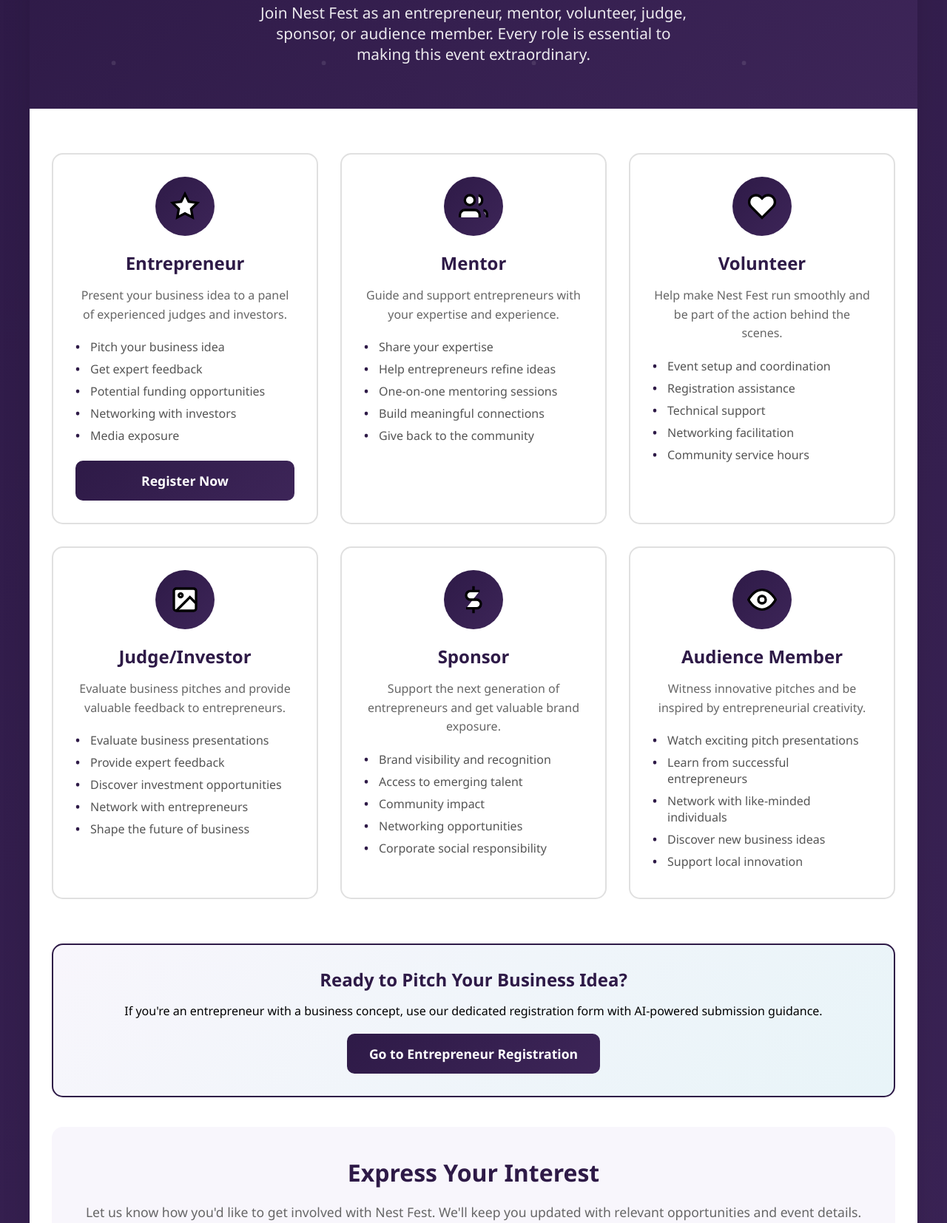
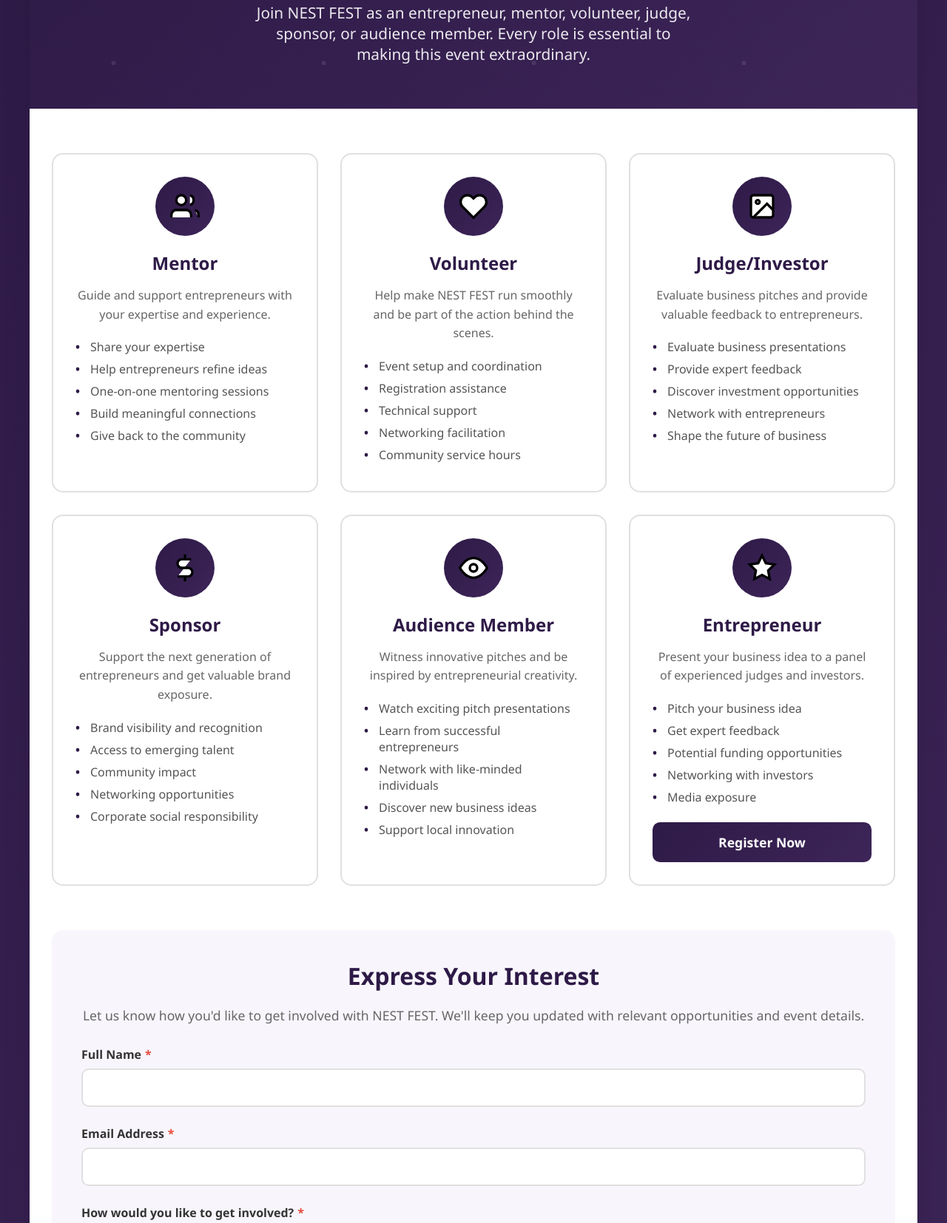
Before and after one commit to onebrownguy/onebrownguy-acc-shark-tank-registration, a website: page participate.html in a window 1280 px wide. Shown: the part 157-1811 px from the top of the page at 74% size. Drawn offline with nearby package versions, Linux system fonts and the light colour scheme.

Commit message:
feat: Update NEST FEST participation hub v1.1
- Move entrepreneur card to last position in grid
- Remove 'Ready to Pitch' highlight section
- Replace 'Entrepreneur' dropdown with 'Media/Influencer' option
- Standardize branding from 'Nest Fest' to 'NEST FEST'
- Maintain all existing functionality and validation

Version: 1.1

```diff
--- a/participate.html
+++ b/participate.html
@@ -1,19 +1,20 @@
 <!DOCTYPE html>
 <html lang="en">
 <!-- ****************************************
-Nest Fest Participation Hub
-Central hub for all types of Nest Fest involvement opportunities
+NEST FEST Participation Hub
+Central hub for all types of NEST FEST involvement opportunities
 
-@author Nest Fest Development Team
-@version 1.0
+@author NEST FEST Development Team
+@version 1.1
 @date July 2025
-@note Matches existing Nest Fest branding and integrates with Google Sheets
+@changelog v1.1 - Moved entrepreneur card to last position, removed highlight section, updated dropdown to include Media/Influencer option, standardized branding to "NEST FEST"
+@note Matches existing NEST FEST branding and integrates with Google Sheets
 @note Provides 6 different ways to get involved with the event
 ********************************************-->
 <head>
     <meta charset="UTF-8">
     <meta name="viewport" content="width=device-width, initial-scale=1.0">
-    <title>Get Involved - Nest Fest</title>
+    <title>Get Involved - NEST FEST</title>
     <script src="https://cdnjs.cloudflare.com/ajax/libs/dompurify/2.4.7/purify.min.js"></script>
     <style>
         * {
@@ -458,48 +459,25 @@
     </style>
 </head>
 <body>
-    <!-- Back to Nest Fest Button -->
+    <!-- Back to NEST FEST Button -->
     <div class="back-button-container">
         <a href="https://nest-fest.org/" class="back-button">
             <svg width="16" height="16" fill="currentColor" viewBox="0 0 16 16">
                 <path fill-rule="evenodd" d="M15 8a.5.5 0 0 0-.5-.5H2.707l3.147-3.146a.5.5 0 1 0-.708-.708l-4 4a.5.5 0 0 0 0 .708l4 4a.5.5 0 0 0 .708-.708L2.707 8.5H14.5A.5.5 0 0 0 15 8z"/>
             </svg>
-            Back to Nest Fest
+            Back to NEST FEST
         </a>
     </div>
 
     <div class="container">
         <div class="header">
             <h1>Get Involved</h1>
-            <p>Join Nest Fest as an entrepreneur, mentor, volunteer, judge, sponsor, or audience member. Every role is essential to making this event extraordinary.</p>
+            <p>Join NEST FEST as an entrepreneur, mentor, volunteer, judge, sponsor, or audience member. Every role is essential to making this event extraordinary.</p>
         </div>
 
         <div class="content">
             <!-- Involvement Options -->
             <div class="involvement-grid">
-                <!-- Entrepreneur Card - Clickable to Registration -->
-                <a href="/index.html" class="involvement-card entrepreneur-card" style="text-decoration: none; color: inherit;">
-                    <div class="card-icon">
-                        <svg viewBox="0 0 24 24" fill="none" stroke="currentColor" stroke-width="2">
-                            <path d="M12 2l3.09 6.26L22 9.27l-5 4.87 1.18 6.88L12 17.77l-6.18 3.25L7 14.14 2 9.27l6.91-1.01L12 2z"/>
-                        </svg>
-                    </div>
-                    <h3>Entrepreneur</h3>
-                    <p>Present your business idea to a panel of experienced judges and investors.</p>
-                    <ul class="card-features">
-                        <li>Pitch your business idea</li>
-                        <li>Get expert feedback</li>
-                        <li>Potential funding opportunities</li>
-                        <li>Networking with investors</li>
-                        <li>Media exposure</li>
-                    </ul>
-                    <div class="card-action">
-                        <div class="btn btn-primary" style="margin-top: 15px; width: 100%;">
-                            Register Now
-                        </div>
-                    </div>
-                </a>
-
                 <!-- Mentor Card -->
                 <div class="involvement-card" data-type="Mentor">
                     <div class="card-icon">
@@ -529,7 +507,7 @@
                         </svg>
                     </div>
                     <h3>Volunteer</h3>
-                    <p>Help make Nest Fest run smoothly and be part of the action behind the scenes.</p>
+                    <p>Help make NEST FEST run smoothly and be part of the action behind the scenes.</p>
                     <ul class="card-features">
                         <li>Event setup and coordination</li>
                         <li>Registration assistance</li>
@@ -596,21 +574,35 @@
                         <li>Support local innovation</li>
                     </ul>
                 </div>
-            </div>
 
-            <!-- Special Entrepreneur Section -->
-            <div class="highlight-section">
-                <h3>Ready to Pitch Your Business Idea?</h3>
-                <p>If you're an entrepreneur with a business concept, use our dedicated registration form with AI-powered submission guidance.</p>
-                <div style="margin-top: 20px;">
-                    <a href="/index.html" class="btn btn-primary">Go to Entrepreneur Registration</a>
-                </div>
+                <!-- Entrepreneur Card - Clickable to Registration (Now Last) -->
+                <a href="/index.html" class="involvement-card entrepreneur-card" style="text-decoration: none; color: inherit;">
+                    <div class="card-icon">
+                        <svg viewBox="0 0 24 24" fill="none" stroke="currentColor" stroke-width="2">
+                            <path d="M12 2l3.09 6.26L22 9.27l-5 4.87 1.18 6.88L12 17.77l-6.18 3.25L7 14.14 2 9.27l6.91-1.01L12 2z"/>
+                        </svg>
+                    </div>
+                    <h3>Entrepreneur</h3>
+                    <p>Present your business idea to a panel of experienced judges and investors.</p>
+                    <ul class="card-features">
+                        <li>Pitch your business idea</li>
+                        <li>Get expert feedback</li>
+                        <li>Potential funding opportunities</li>
+                        <li>Networking with investors</li>
+                        <li>Media exposure</li>
+                    </ul>
+                    <div class="card-action">
+                        <div class="btn btn-primary" style="margin-top: 15px; width: 100%;">
+                            Register Now
+                        </div>
+                    </div>
+                </a>
             </div>
 
             <!-- Interest Form -->
             <div class="form-section">
                 <h2>Express Your Interest</h2>
-                <p class="subtitle">Let us know how you'd like to get involved with Nest Fest. We'll keep you updated with relevant opportunities and event details.</p>
+                <p class="subtitle">Let us know how you'd like to get involved with NEST FEST. We'll keep you updated with relevant opportunities and event details.</p>
 
                 <form id="participateForm">
                     <div class="form-group">
@@ -629,7 +621,7 @@
                         <label for="involvementType" class="required">How would you like to get involved?</label>
                         <select id="involvementType" name="involvementType" required>
                             <option value="">Select your involvement type</option>
-                            <option value="Entrepreneur">Entrepreneur - Pitch my business idea</option>
+                            <option value="Media/Influencer">Media/Influencer - interested in covering/marketing the event</option>
                             <option value="Mentor">Mentor - Guide entrepreneurs</option>
                             <option value="Volunteer">Volunteer - Help with event operations</option>
                             <option value="Judge/Investor">Judge/Investor - Evaluate pitches</option>
@@ -657,7 +649,7 @@
                 <div class="success-message" id="successMessage">
                     <h3>Thank You for Your Interest!</h3>
                     <p>We've received your information and will be in touch with relevant opportunities and event updates.</p>
-                    <p><strong>What's next?</strong> Keep an eye on your email for updates about Nest Fest and how you can get involved!</p>
+                    <p><strong>What's next?</strong> Keep an eye on your email for updates about NEST FEST and how you can get involved!</p>
                 </div>
             </div>
 
```
